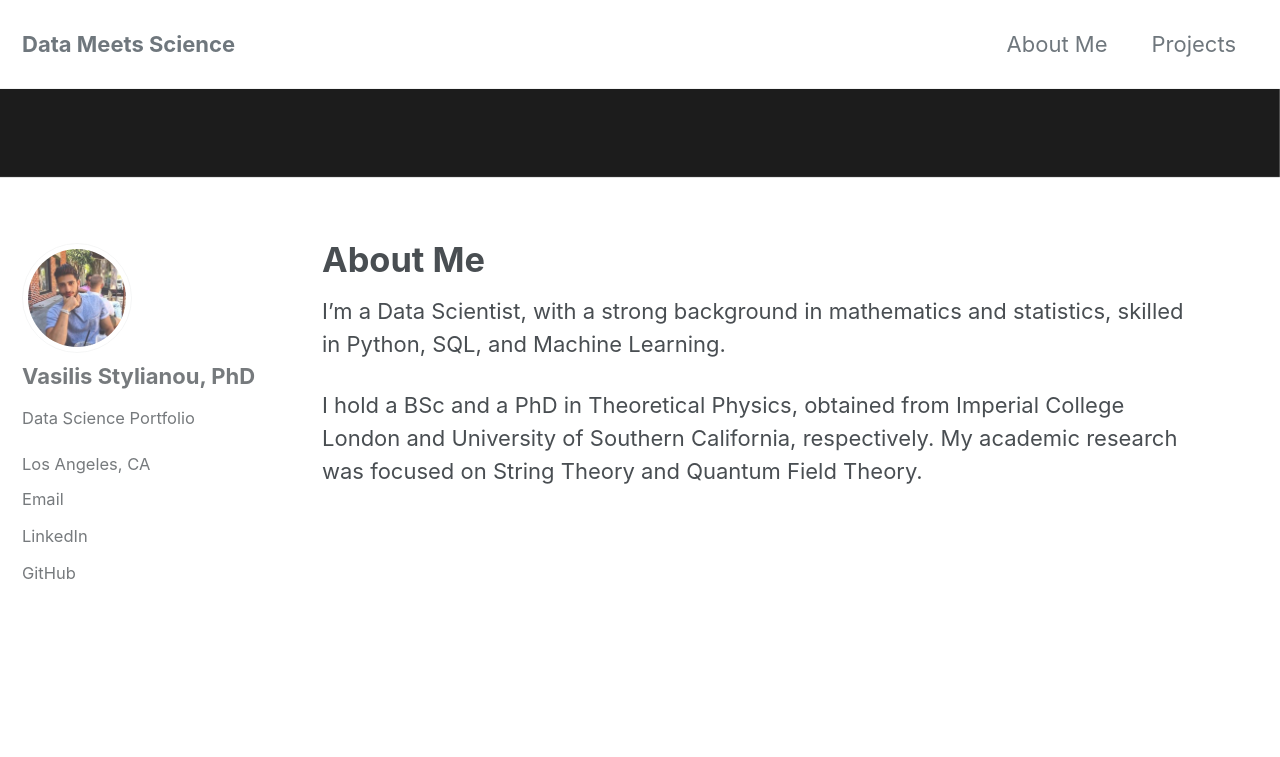
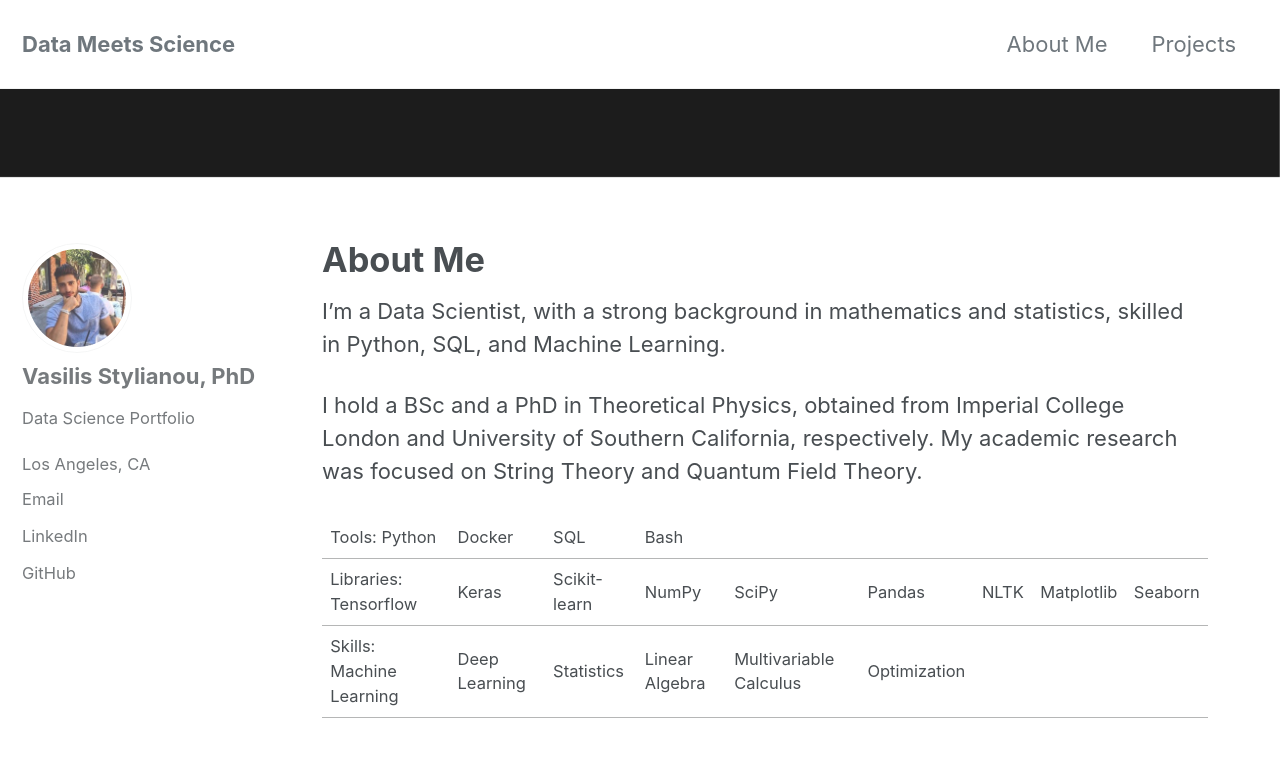
Before and after one commit to vasilis-stylianou/vasilis-stylianou.github.io, a Jekyll site: the page built from _pages/about.md, in a window 1280 px wide and 900 px high. Shown: the top 757 px of the window. Built offline with Jekyll 4.4.1, drawn with Linux system fonts in a browser that asks for light colours; cached includes are drawn as plain includes.

Commit message:
edited bio

```diff
--- a/_pages/about.md
+++ b/_pages/about.md
@@ -8,3 +8,7 @@ header:
 I’m a Data Scientist, with a strong background in mathematics and statistics, skilled in Python, SQL, and Machine Learning.
 
 I hold a BSc and a PhD in Theoretical Physics, obtained from Imperial College London and University of Southern California, respectively. My academic research was focused on String Theory and Quantum Field Theory.
+
+Tools: Python | Docker | SQL | Bash <br/>
+Libraries: Tensorflow | Keras | Scikit-learn | NumPy | SciPy | Pandas | NLTK | Matplotlib | Seaborn <br/>
+Skills: Machine Learning | Deep Learning | Statistics | Linear Algebra | Multivariable Calculus | Optimization
```
